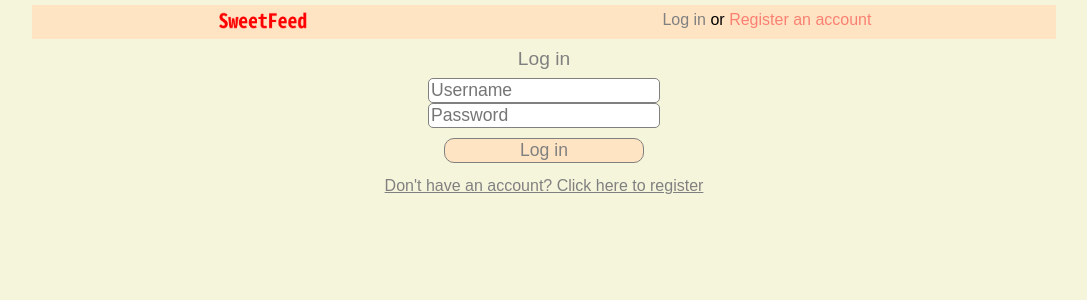
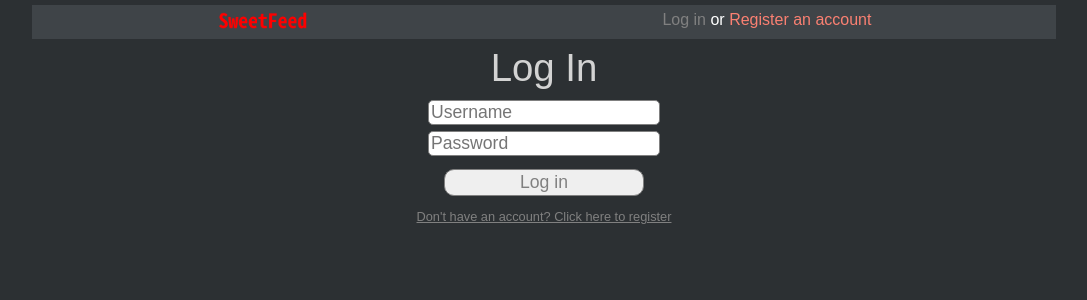
Before and after one commit to ivanhroth/sweetfeed, a React (Create React App) app in the folder client/: page /login in a window 1280 px wide. Shown: the top 300 px of the page, without its empty margins (101-1188 px from the left). Built offline with nearby package versions, Linux system fonts and the light colour scheme.

Commit message:
improve overall styling/recolor

```diff
--- a/client/src/components/Login.js
+++ b/client/src/components/Login.js
@@ -34,13 +34,13 @@ const Login = props => {
     <div className="login-container">
         { tokenSaved ? <Redirect to="/" /> : <></>}
         <div id="login-header-container" >
-            <h2 className="login-header">Log in</h2>
+            <h2 className="login-header">Log In</h2>
         </div>
         <form className="login-form" onSubmit={e => {
             e.preventDefault();
             tryLogin();
         }}>
-            <div className="login-button-container">
+            <div className="login-form-container">
                 <div>
                 <input onChange={e => updateUsername(e.target.value)} type="username" placeholder="Username" required />
                 </div>
--- a/client/src/index.css
+++ b/client/src/index.css
@@ -1,12 +1,11 @@
 
 body {
-    background-color: beige;
+    background-color: #2C3033;
     font-family: Arial, Helvetica, sans-serif;
-    color: black;
+    color: white;
 }
 
 div {
-    background-color: beige;
     border-radius: 10px;
 }
 
@@ -15,7 +14,7 @@ nav ul {
     flex-direction: row;
     justify-content: space-around;
     padding: 7px;
-    background-color: bisque;
+    background-color: #3F4448;
 }
 
 nav ul li a {
@@ -32,7 +31,6 @@ nav ul li a:hover {
 }
 
 button {
-    background-color: bisque;
     border-radius: 10px;
     border: 1px solid gray;
     color: gray;
@@ -130,8 +128,8 @@ input {
 }
 
 .login-header {
-    font-size: 120%;
-    color: gray;
+    font-size: 240%;
+    color: lightgray;
     text-align: center;
 }
 
@@ -140,14 +138,19 @@ input {
     padding-bottom: 10px;
 }
 
-.login-button-container {
+.login-form-container {
     display: flex;
     flex-direction: column;
 }
 
-.login-button-container button {
+.login-form-container button {
     margin: 10px auto;
     width: 200px;
+    padding: 2px;
+}
+
+.login-form-container input {
+    margin: 3px 0;
 }
 
 .login-container {
@@ -245,4 +248,10 @@ input {
 #registration-link {
     color: gray;
     padding: 5px;
+    font-size: 80%;
 }
+
+.add-collection-button {
+    padding: 2px 0px;
+    margin: 0px 10px;
+}
```
